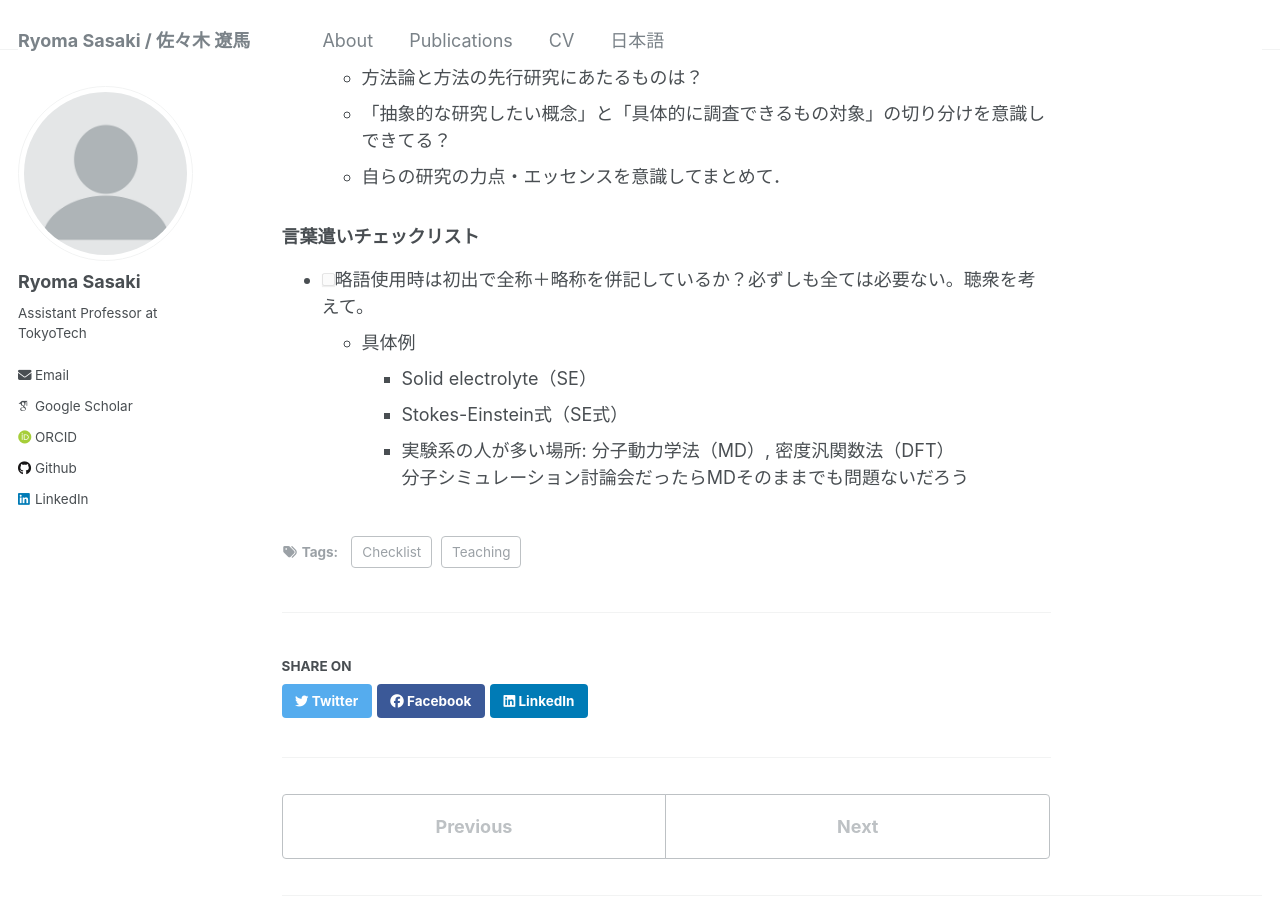
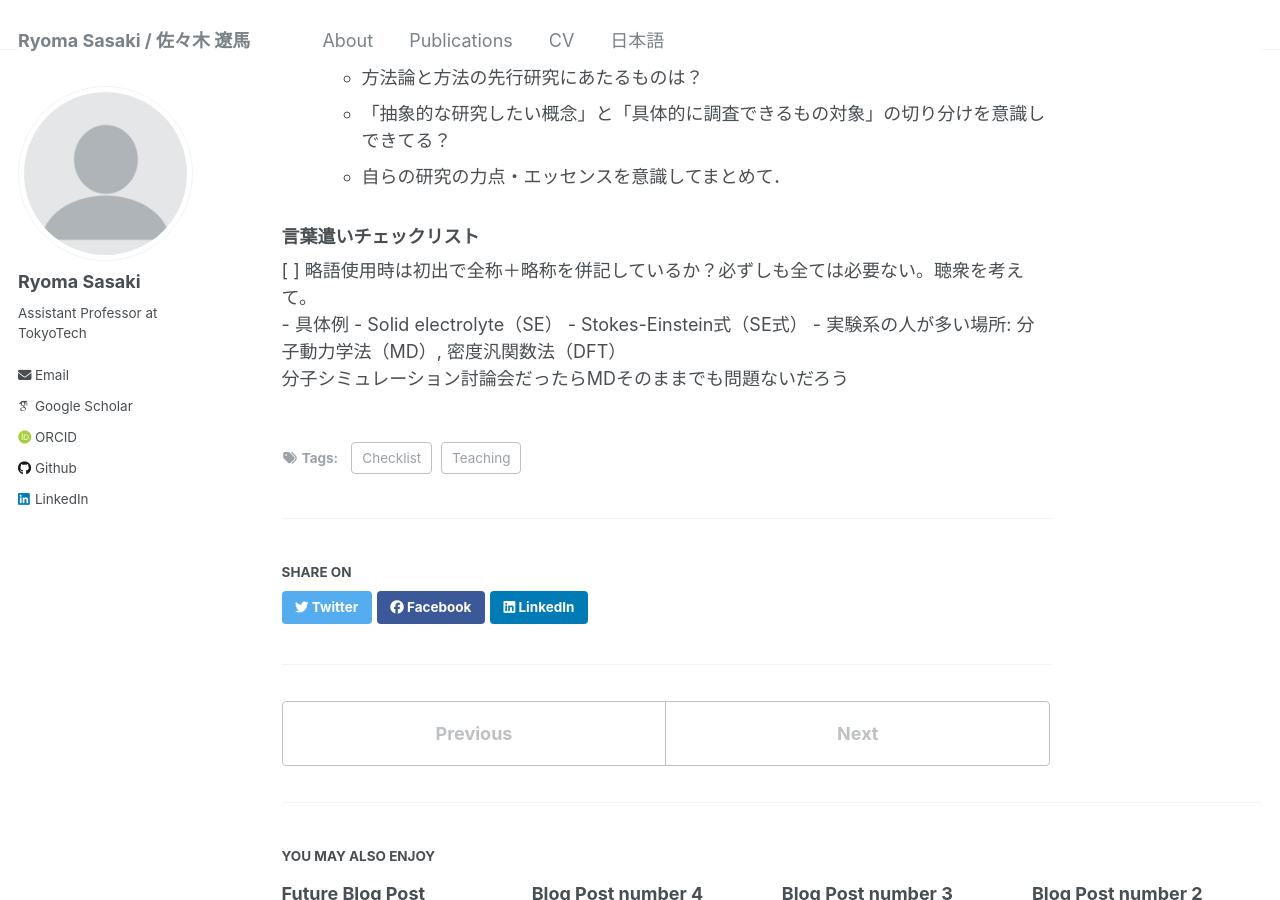
Before and after one commit to srak-uf/srak-uf.github.io, a Jekyll site: the page built from _posts/2025-09-25-presentation-checklist.md, in a window 1280 px wide and 900 px high, scrolled down 822 px. Built offline with Jekyll 4.4.1, drawn with Linux system fonts in a browser that asks for light colours; some web fonts are replaced.

```diff
--- a/_posts/2025-09-25-presentation-checklist.md
+++ b/_posts/2025-09-25-presentation-checklist.md
@@ -28,7 +28,7 @@ tags:
 
 
 ### 言葉遣いチェックリスト
-- [ ] 略語使用時は初出で全称＋略称を併記しているか？必ずしも全ては必要ない。聴衆を考えて。
+[ ] 略語使用時は初出で全称＋略称を併記しているか？必ずしも全ては必要ない。聴衆を考えて。
     - 具体例
       - Solid electrolyte（SE）
       - Stokes-Einstein式（SE式）
```
